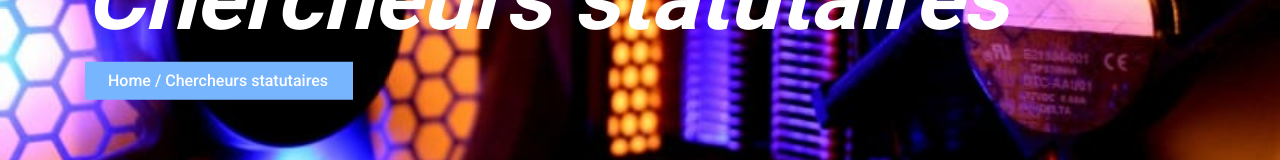
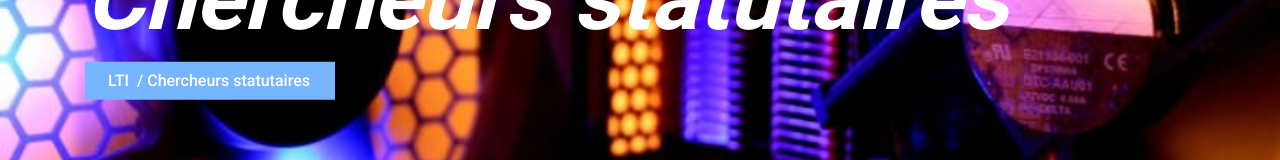
Before and after one commit to lachgar/labo, a website: page members.html in a window 1280 px wide. Shown: the part 380-540 px from the top of the page. Drawn offline with Linux system fonts and the light colour scheme.

Commit message:
first commit

```diff
--- a/members.html
+++ b/members.html
@@ -53,7 +53,7 @@ and open the template in the editor.
                                     <div class="home_title"><h1>Chercheurs statutaires</h1></div>
                                     <div class="breadcrumbs">
                                         <ul class="d-flex flex-row align-items-center justify-content-start">
-                                            <li><a href="index.html">Home</a></li>
+                                            <li><a href="index.html">LTI </a></li>
                                             <li>Chercheurs statutaires</li>
                                         </ul>
                                     </div>
```
